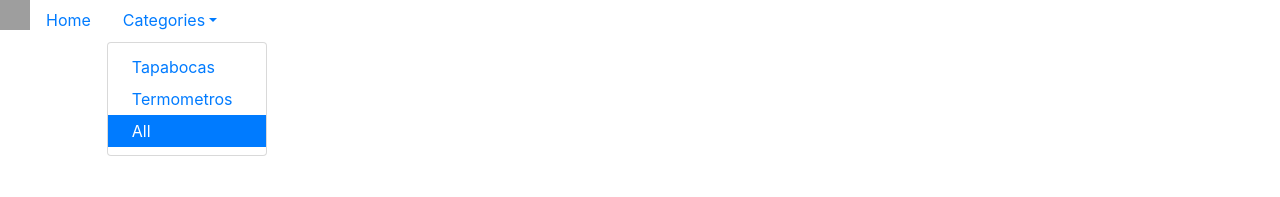
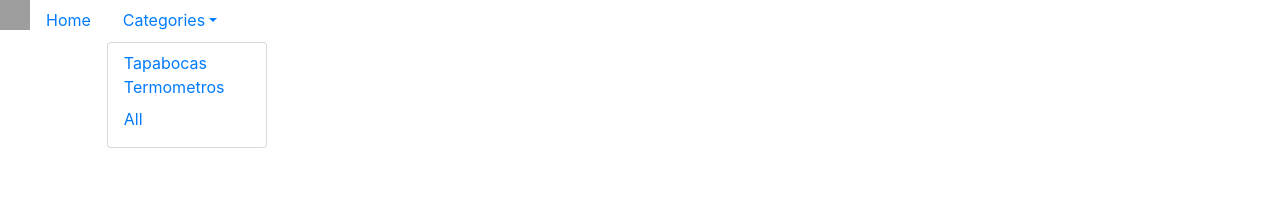
Before and after one commit to danielCastaneda23/React, a React (Create React App) app: page /item/1 in a window 1280 px wide. Both pictures are taken after a click on the button "Categories". Shown: the top 197 px of the page. Built offline with nearby package versions, Linux system fonts and the light colour scheme; no server answers; grey boxes are pictures that could not be loaded.

Commit message:
stockItemCount

```diff
--- a/src/App.js
+++ b/src/App.js
@@ -27,6 +27,7 @@ const App = () => {
                     </Route>
                     <Route exact path="/item/:id?">
                         <ItemDetailContainer information={item}/>
+                        {console.log('Renderizo App')}
                     </Route>
                     <Route exact path="/category/:id?">
                         <ItemListContainer items={item} />
--- a/src/components/ItemDetail.js
+++ b/src/components/ItemDetail.js
@@ -2,11 +2,14 @@ import { data } from "jquery";
 import { useState } from "react";
 import { Button } from "react-bootstrap";
 import { Card } from "react-bootstrap";
+import { Link } from "react-router-dom";
 import ItemCount from './ItemCount'
 
 const ItemDetail = (props) => {
     const [stockActual, setstockActual] = useState(10)
+    const [stateButton, setStateButton] = useState(false)
     const restaStock = (e, RestaValor) => {
+        setStateButton(true)
         setstockActual((stockActual - RestaValor) < 0 ? stockActual : stockActual - RestaValor)
     }
 
@@ -17,7 +20,8 @@ const ItemDetail = (props) => {
                     <Card.Body>
                         <Card.Title>{props.information[0]}</Card.Title>
                         <Card.Text>Precio: ${props.information[2]}</Card.Text>
-                        <ItemCount stock={stockActual} initial={1} onAdd={restaStock} />
+                        {stockActual<=0 ? <div className="text-center"><b> No Hay Stock Suficiente: (10 productos)</b></div> :<ItemCount stock={stockActual} initial={1} onAdd={restaStock} /> }
+                        {stateButton ? <div className="text-center mt-3"><Button variant="dark"><Link to={`/cart`} className="text-white">TERMINAR COMPRA</Link> </Button></div> : null}
                     </Card.Body>
                 </Card>
 
--- a/src/components/ItemDetailContainer.js
+++ b/src/components/ItemDetailContainer.js
@@ -27,7 +27,7 @@ const ItemDetailContainer = (props) => {
         <>
             <div className="row mx-0 justify-content-center">
                 <ItemDetail information={item}/>
-                {console.log('renderizo ItemDetailContainer', props.information)}
+                {console.log('renderizo ItemDetailContainer')}
             </div>
         </>
     )
--- a/src/components/NavBar.js
+++ b/src/components/NavBar.js
@@ -16,9 +16,13 @@ export default class Navbar extends Component {
                     <Nav.Link href="/">Home</Nav.Link>
                 </Nav.Item>
                 <NavDropdown title="Categories" id="basic-nav-dropdown">
-                    <NavDropdown.Item><Link to={`/category/MCO-SURGICAL_MASKS`}>Tapabocas</Link> </NavDropdown.Item>
-                    <NavDropdown.Item><Link to={`/category/MCO-THERMOMETERS`}>Termometros</Link></NavDropdown.Item>
-                    <NavDropdown.Item href="/">All</NavDropdown.Item>
+                    <div>
+                    <Link to={`/category/MCO-SURGICAL_MASKS`} className="mx-3"> Tapabocas</Link>
+                    </div>
+                    <div>
+                    <Link to={`/category/MCO-THERMOMETERS`} className="mx-3"> Termometros</Link>
+                    </div>
+                    <Nav.Link href="/">All</Nav.Link>
                 </NavDropdown>
             </Nav>
         )
```
